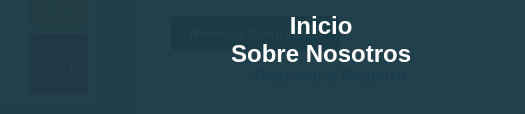
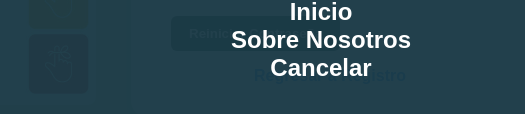
Before and after one commit to neoalf/LinguaGo_Final, a plain HTML site: page forgot-password.html in a window 1280 px wide. Both pictures are taken after a click on the button "Abrir menú". Shown: the part 360-474 px from the top of the page, 319-844 px from the left. Drawn offline with Linux system fonts and the light colour scheme.

Commit message:
Menus Fixed

```diff
--- a/forgot-password.html
+++ b/forgot-password.html
@@ -23,6 +23,7 @@
       <ul class="lg-nav-list">
         <li><a href="index.html">Inicio</a></li>
         <li><a href="about.html">Sobre Nosotros</a></li>
+        <li><a href="#">Cancelar</a></li>
       </ul>
     </nav>
   </header>
```
Also changed, not shown: dashboard.html (+1 -1 lines), login.html (+1 -0 lines), register.html (+1 -0 lines).
